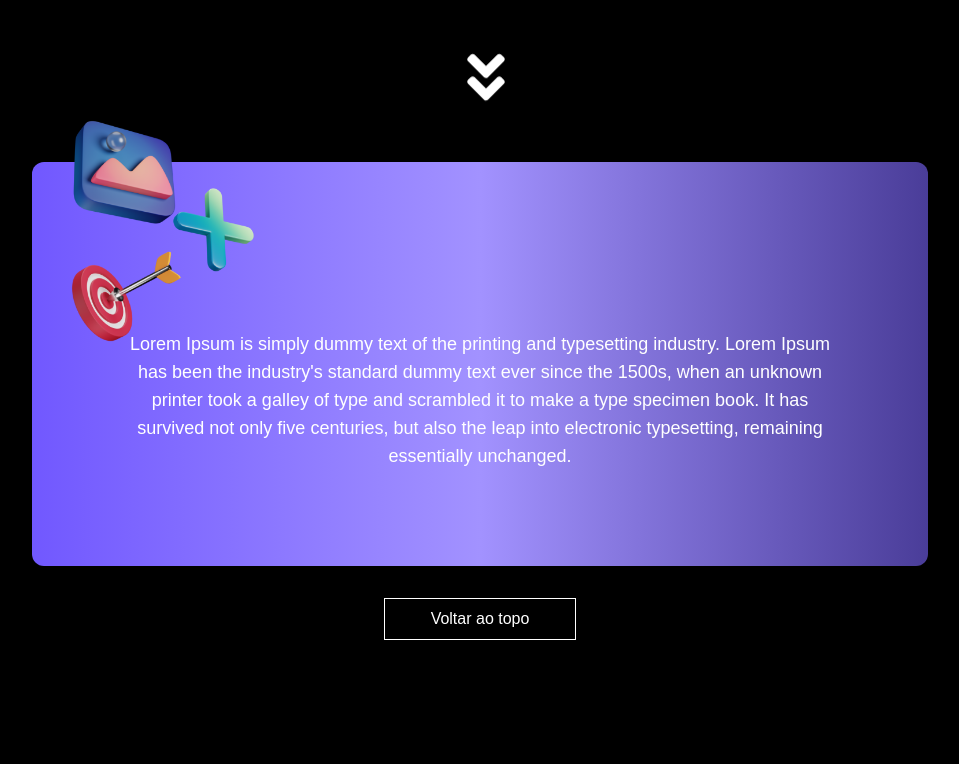
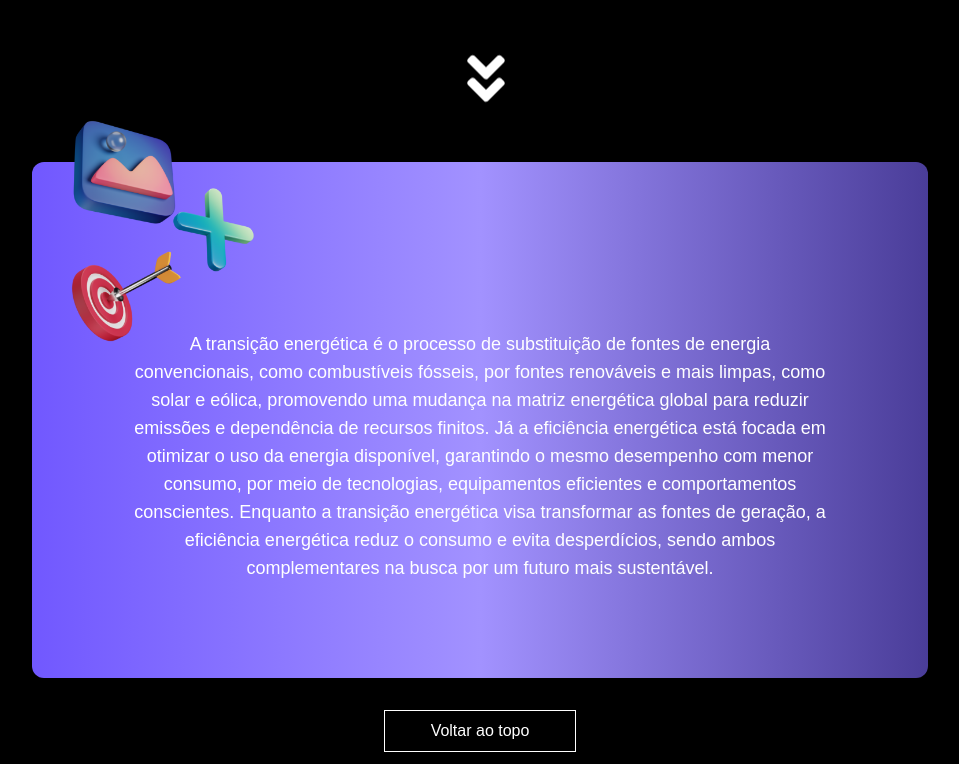
Before and after one commit to akemilol/EnergyLab---GS, a Next.js app in the folder energy-lab/: page / in a window 1280 px wide. Shown: the part 1806-2570 px from the top of the page, without its empty margins (160-1119 px from the left). Built offline with nearby package versions, Linux system fonts and the light colour scheme.

Commit message:
adição e estilização de textos

```diff
--- a/energy-lab/src/components/CardUni/CardUni.tsx
+++ b/energy-lab/src/components/CardUni/CardUni.tsx
@@ -1,4 +1,3 @@
-
 import Image from 'next/image';
 
 const CardUni = () => {
@@ -17,10 +16,7 @@ return (
 
 
         <p className="text-lg" style={{ marginTop: '4.5rem' }}>
-        Lorem Ipsum is simply dummy text of the printing and typesetting industry. Lorem Ipsum has been the
-        industry's standard dummy text ever since the 1500s, when an unknown printer took a galley of type and scrambled
-        it to make a type specimen book. It has survived not only five centuries, but also the leap into electronic
-        typesetting, remaining essentially unchanged.
+        A transição energética é o processo de substituição de fontes de energia convencionais, como combustíveis fósseis, por fontes renováveis e mais limpas, como solar e eólica, promovendo uma mudança na matriz energética global para reduzir emissões e dependência de recursos finitos. Já a eficiência energética está focada em otimizar o uso da energia disponível, garantindo o mesmo desempenho com menor consumo, por meio de tecnologias, equipamentos eficientes e comportamentos conscientes. Enquanto a transição energética visa transformar as fontes de geração, a eficiência energética reduz o consumo e evita desperdícios, sendo ambos complementares na busca por um futuro mais sustentável.
         </p>
     </div>
 
```
Also changed, not shown: 1 other file (tests, documents, lock files or other folders).
